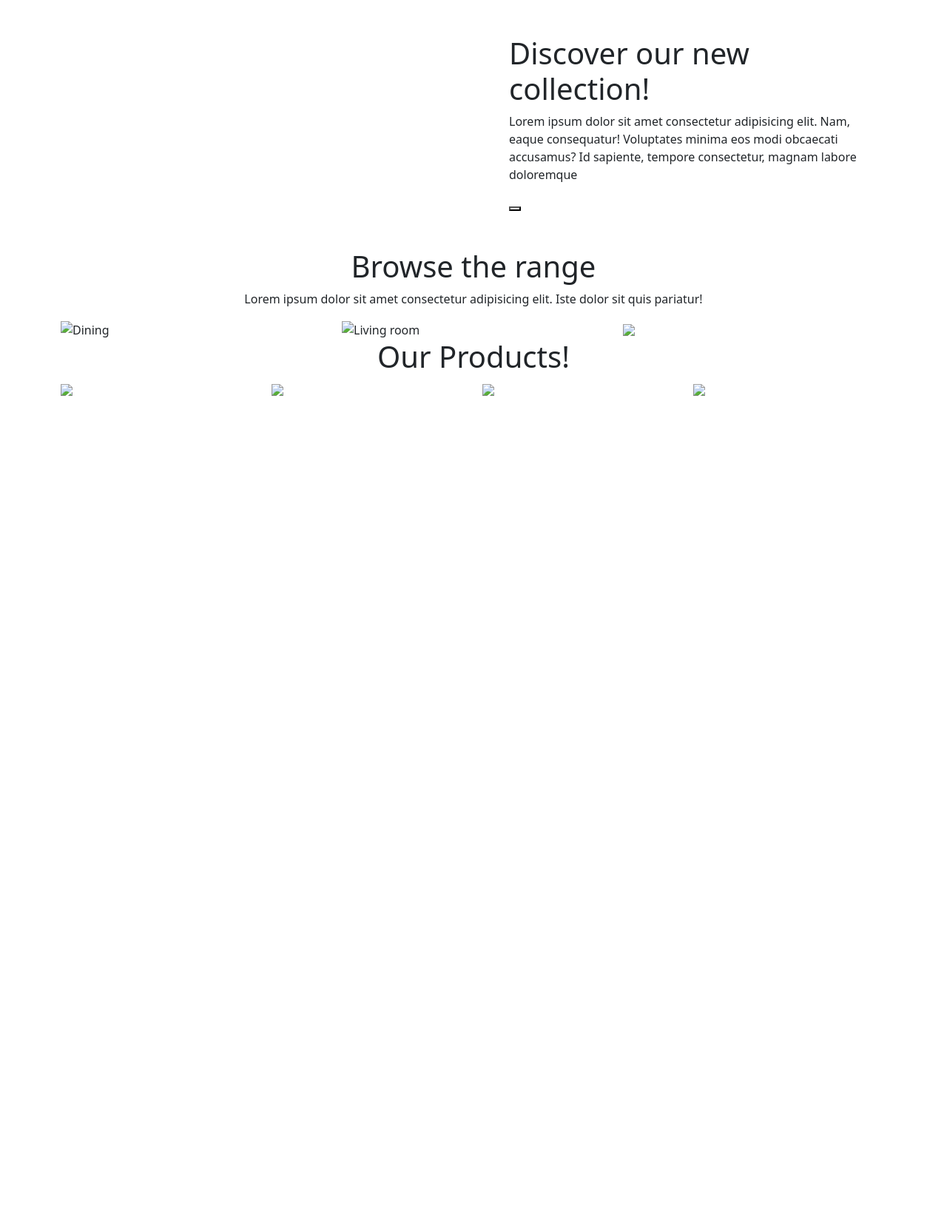
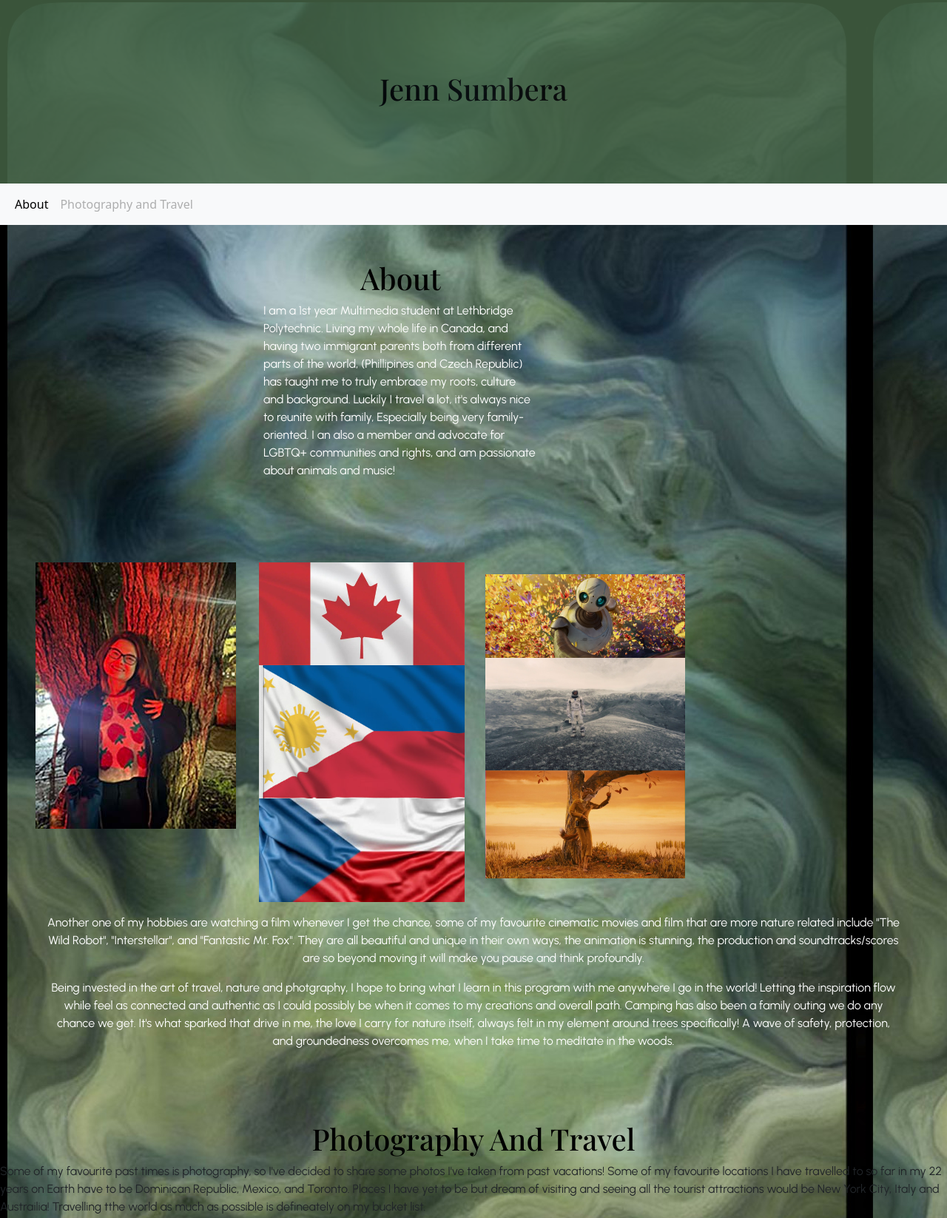
Before and after one commit to jennsumbera/Scripting25, a plain HTML site: page index.html in a window 1280 px wide. Shown: the top 1646 px of the page at 74% size. Before the commit the page ends 800 px from the top, so only its background shows below. Drawn offline with nearby package versions, Linux system fonts and the light colour scheme; files that its build step writes are made by us from their sources; a web font is replaced by a local one.

Commit message:
Add files via upload

```diff
--- /dev/null
+++ b/css/mySite.css
@@ -0,0 +1,25 @@
+header {
+  background-color:rgba(96, 58, 149, 0.913);
+  background-color: rgb(73, 106, 73);
+  opacity: 0.8;
+  }
+
+
+footer{
+  background-color: rgb(39, 8, 30);
+  opacity: 0.6;
+}
+
+body {
+  background-color: rgb(54, 126, 152);
+  background-image: url(../images/background2IMG_7612.jpeg);
+  background-repeat: repeat-x;
+}
+p{
+  font-family: "Urbanist", sans-serif;
+}
+h1 {
+  font-family: "Playfair Display", serif;
+  color: rgb(0, 0, 0);
+  text-align: center;
+}
--- a/index.html
+++ b/index.html
@@ -4,103 +4,126 @@
 <head>
     <meta charset="UTF-8">
     <meta name="viewport" content="width=device-width, initial-scale=1.0">
-    <title>Make Bootstrap</title>
+    <title>Bio Page</title>
 
-    <!-- Latest compiled and minified CSS -->
+    <style>
+@import url('https://fonts.googleapis.com/css2?family=Playfair+Display:ital,wght@0,400..900;1,400..900&family=Urbanist:ital,wght@0,100..900;1,100..900&display=swap');
+</style>
+
+<script src="https://kit.fontawesome.com/yourcode.js" crossorigin="anonymous"></script>
+
+    <!--my custom css-->
     <link href="https://cdn.jsdelivr.net/npm/bootstrap@5.3.3/dist/css/bootstrap.min.css" rel="stylesheet">
 
-    <!--my custom css-->
-    <link href="css/furniture.css" rel="stylesheet">
+    <link href="css/mySite.css" rel="stylesheet">
 
-    <!--Latest compiled JavaScript -->
     <script src="https://cdn.jsdelivr.net/npm/bootstrap@5.3.3/dist/js/bootstrap.bundle.min.js"></script>
 
 </head>
 
 <body>
 
+
     <!--header-->
-    <header>
-        <div class="container">
+    <header class="bg-navy p-5">
+        <div class="container text-center">
             <div class="row">
-                <div class="col-sm-6 offset-sm-6 p-5 bg-white">
-                    <h1> Discover our new collection!</h1>
-                    <p>Lorem ipsum dolor sit amet consectetur adipisicing elit. Nam, eaque consequatur! Voluptates
-                        minima eos modi obcaecati accusamus? Id sapiente, tempore consectetur, magnam labore doloremque
-                    </p>
-                    <button type="button">
-                    </button>
-                </div>
+                <div class="col-sm-12 text-center p-5">
+                    <h1>Jenn Sumbera</h1>
 
+                </div> <!--ends coloumn-->
             </div> <!--ends row-->
+        </div> <!--end container-->
+</header>
 
-        </div> <!--ends container-->
-
-    </header>
-
-    <!--products-->
-
-    <section>
-        <div class="container">
-            <div class="row text-center">
-                <h1> Browse the range </h1>
-                <p>Lorem ipsum dolor sit amet consectetur adipisicing elit. Iste dolor sit quis pariatur! </p>
-            </div> <!-- ends row_-->
-            <div class="row">
-                <!--left column-->
-                <div class="col-sm-4">
-                    <img class="img-fluid" src="makeBootstrap/furnitureImages/dining.png" alt="Dining">
-                </div>
-                <!--middle coulmn-->
-                <div class="col-sm-4">
-                    <img class="img-fluid" src="makeBootstrap/furnitureImages/living.png" alt="Living room">
-                </div>
-                <!--right column-->
-                <div class="col-sm-4">
-                    <img class="img-fluid" src="makeBootstrap/furnitureImages/bedroom.png">
-                </div>
-            </div> <!--ends row-->
-
-        </div> <!-- ends container-->
-    </section>
-
-    <section>
-        <div class="container">
-            <div class="row text-center">
-                <h1> Our Products!</h1>
-            </div> <!--ends row-->
-            <div class="row">
-                <!--left column-->
-                <div class="col-sm-3">
-                    <img class="img-fluid" src="makeBootstrap/furnitureImages/product1.png">
-                </div>
-                <!--middle row-->
-                <div class="col-sm-3">
-                    <img class="img-fluid" src="makeBootstrap/furnitureImages/product2.png">
-                </div>
-                <!--2nd middle row-->
-                <div class="col-sm-3">
-                    <img class="img-fluid" src="makeBootstrap/furnitureImages/product3.png">
-                </div>
-                <!--last row-->
-                <div class="col-sm-3">
-                    <img class="img-fluid" src="makeBootstrap/furnitureImages/product4.png">
-                </div>
+        <nav class="navbar navbar-expand-sm bg-light sticky-top navbar-light">
+  <div class="container-fluid">
+    <ul class="navbar-nav text-center">
+      <li class="nav-item">
+        <a class="nav-link active" href="#About">About</a>
+      </li>
+      <li class="nav-item">
+        <a class="nav-link disabled" href="#PhotographyAndTravel">Photography and Travel</a>
+    </li>
+</nav>
 
 
 
+     <section>
+        <div id="#About" class="container-fluid p-5">
+            <div class="row col-sm-4 offset-3 text-white">
+                <h1>About</h1>
+                <p>I am a 1st year Multimedia student at Lethbridge Polytechnic. Living my whole life in Canada, and having two immigrant parents both from different parts of the world, (Phillipines and Czech Republic) has taught me to truly embrace my roots, culture and background. Luckily I travel a lot, it's always nice to reunite with family, Especially being very family-oriented. I an also a member and advocate for LGBTQ+ communities and rights, and am passionate about animals and music! </p>
+                <!--ends row-->
+            </div>
+        </div>
+            <div class="row p-5">
+                <div class="col-sm-3">
+            <img class="img-fluid-5" src="images/pfpIMG_6567.jpeg" alt="Profile pic">
+                </div>
+            <div class="col-sm-3">
+            <img class="img-fluid" src="images/canadaflagIMG_7624.webp" alt="Canada Flag">
+            <img class="img-fluid" src="images/philippinesflagIMG_7623.jpeg" alt="Phillippines Flag">
+            <img class="img-fluid" src="images/czechflagIMG_7622.webp" alt="Czech Republic Flag">
+        </div> <!--ends row-->
+        <div class="col-sm-3 p-3">
+            <img class="img-fluid" src="images/ROBOTIMG_7626.jpeg" alt="Wild Robot scene">
+            <img class="img-fluid" src="images/INTERSTELLARIMG_7627.jpeg" alt="Interstellar scene">
+            <img class="img-fluid" src="images/FOXIMG_7625.jpeg" alt="Fantastic Mr. Fox scene">
+
+        <!--ends container--> </div>
+        <div class="container">
+        <div class="col-sm-12 text-white text-center p-3">
+
+            <p>Another one of my hobbies are watching a film whenever I get the chance, some of my favourite cinematic movies and film that are more nature related include "The Wild Robot", "Interstellar", and "Fantastic Mr. Fox". They are all beautiful and unique in their own ways, the animation is stunning, the production and soundtracks/scores are so beyond moving it will make you pause and think profoundly.</p>
+
+               <p> Being invested in the art of travel, nature and photgraphy, I hope to bring what I learn in this program with me anywhere I go in the world! Letting the inspiration flow while feel as connected and authentic as I could possibly be when it comes to my creations and overall path. Camping has also been a family outing we do any chance we get. It's what sparked that drive in me, the love I carry for nature itself, always felt in my element around trees specifically! A wave of safety, protection, and groundedness overcomes me, when I take time to meditate in the woods.</p>
+               </div>
+            </div>
+  </section>
 
 
+        <!--Locations-->
+        <section>
+        <div id="#PhotographyAndTravel" container text-white>
+            <div class="row text-center p-2"></div>
+            <h1>Photography And Travel</h1>
+                <p>Some of my favourite past times is photography, so I've decided to share some photos I've taken from past vacations! Some of my favourite locations I have travelled to so far in my 22 years on Earth have to be Dominican Republic, Mexico, and Toronto. Places I have yet to be but dream of visiting and seeing all the tourist attractions would be New York City, Italy and Austrailia! Travelling tthe world as much as possible is defineately on my bucket list. </p>
 
-
+                <div class="row">
+                <!--left coloumn-->
+                <div class="col-sm-4 text-center">
+                <img class="img-fluid" src="images/castle_IMG_2330.jpg" alt="Castle in Vienna!">
+                <p>A castle I saw in Vienna, called "The Holfburg Palace!"</p>
             </div>
-        </div> <!--ends container-->
+            <!--middle column-->
+            <div class="col-sm-4 text-center">
+                <img class="img-fluid" src="images/caveIMG_2596.jpeg" alt="Cave in Czech!">
+            <p> A magical and healing cave in Czech, "The Catherine Cave"</p>
+            </div>
+            <!--right column-->
+            <div class="col-sm-4 text-center">
+                <img class="img-fluid" src="images/mountiansIMG_5434.jpeg" alt="Mountians in BC!">
+                <p>Mountians in BC, from the view of Fairmont Hot Springs!</p>
+            </div>
+        </div> <!--ends row-->
+     </div><!--ends container-->
     </section>
 
-    <!--footer-->
-
     <footer>
-
+        <div class="container text-center text-white">
+            <div class="row">
+                <div class="col-sm-4">
+                    <h3>SOCIALS</h3>
+                    <a href="https://www.instagram.com/jennsumbera/">Instagram</a>
+                </div>
+                <div class="col-sm-4">
+                    <h3>LINKS</h3>
+                   <a href="https://lethpolytech.ca/"> Visit Polytechnic website!</a>
+                   <a href="https://www.lethbridgeairport.ca/">Lethbridge Airport to book your next trip!</a>
+                </div>
+            </div> <!--ends row-->
+        </div> <!--ends container-->
     </footer>
 
 </body>
```
Also changed, not shown: images/FOXIMG_7625.jpeg (added), images/INTERSTELLARIMG_7627.jpeg (added), images/ROBOTIMG_7626.jpeg (added), images/background1IMG_7611.jpeg (added), images/background2IMG_7612.jpeg (added), images/canadaflagIMG_7624.webp (added), images/castle_IMG_2330.jpg (added), images/czechflagIMG_7622.webp (added), images/pfpIMG_6567.jpeg (added), images/philippinesflagIMG_7623.jpeg (added), 2 other files.
